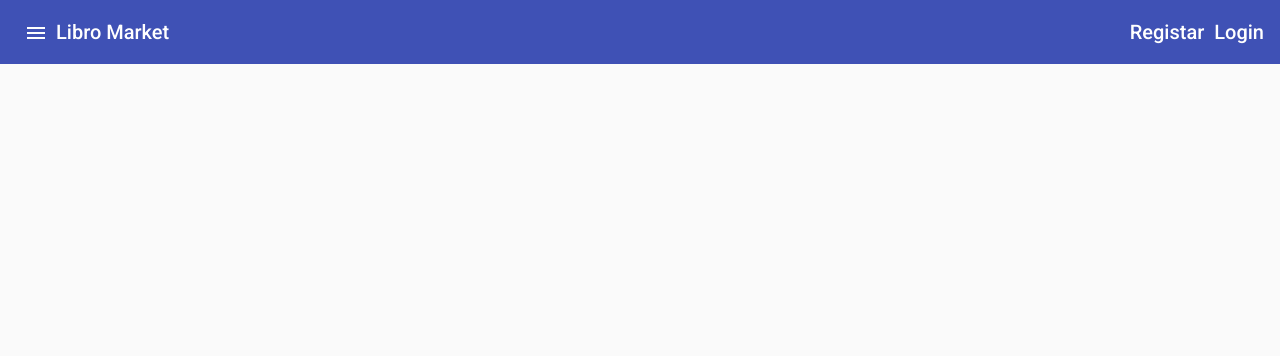
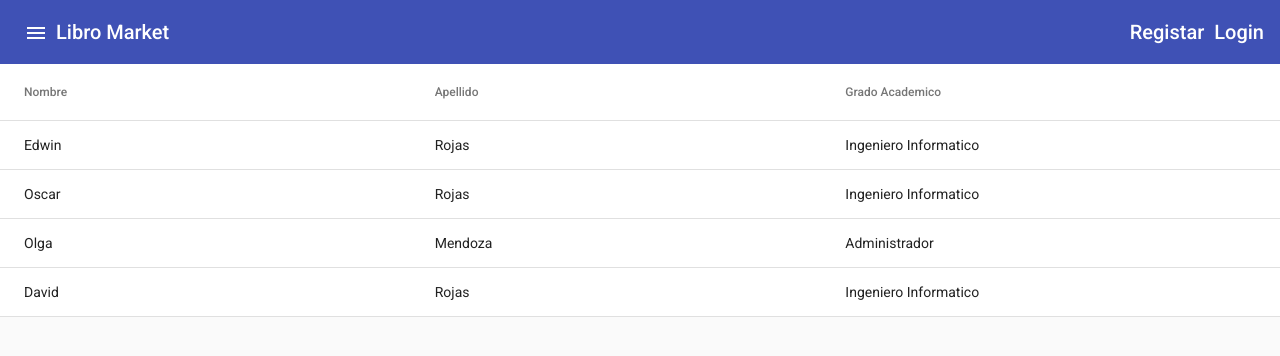
Before and after one commit to frodorix/Microservices, an Angular app in the folder Angular/my-web-app/: page /autores in a window 1280 px wide. Before the commit this address led to /. Shown: the top 356 px of the page. Built offline with nearby package versions, Linux system fonts and the light colour scheme.

Commit message:
Create table for Author list

```diff
--- a/Angular/my-web-app/src/app/app-routing.module.ts
+++ b/Angular/my-web-app/src/app/app-routing.module.ts
@@ -1,5 +1,6 @@
 import { NgModule } from '@angular/core';
 import { RouterModule, Routes } from '@angular/router';
+import { AutoresComponent } from './autores/autores.component';
 import { BooksComponent } from './books/books.component';
 import { InicioComponent } from './inicio/inicio.component';
 import { LibrosComponent } from './libros/libros.component';
@@ -13,6 +14,7 @@ const routes: Routes = [
   { path: 'registrar', component: RegisterComponent },
   { path: 'login', component: LoginComponent },
   { path: 'books', component: BooksComponent },
+  { path: 'autores', component: AutoresComponent },
 
 ];
 
--- a/Angular/my-web-app/src/app/app.module.ts
+++ b/Angular/my-web-app/src/app/app.module.ts
@@ -20,6 +20,7 @@ import { BooksComponent } from './books/books.component';
 import { BooksService } from './books/books.service';
 import { BookNuevoComponent } from './books/book-nuevo/book-nuevo.component';
 import { MAT_DATE_LOCALE } from '@angular/material/core';
+import { AutoresComponent } from './autores/autores.component';
 
 @NgModule({
   declarations: [
@@ -33,6 +34,7 @@ import { MAT_DATE_LOCALE } from '@angular/material/core';
     MenuListaComponent,
     BooksComponent,
     BookNuevoComponent,
+    AutoresComponent,
   ],
   imports: [
     BrowserModule,
--- /dev/null
+++ b/Angular/my-web-app/src/app/autores/autor.model.ts
@@ -0,0 +1,6 @@
+export interface Autor{
+  autorId:number;
+  nombre:string;
+  apellido:string;
+  gradoAcademico:string;
+}
--- /dev/null
+++ b/Angular/my-web-app/src/app/autores/autores.component.html
@@ -0,0 +1,19 @@
+<mat-table [dataSource]="dataSource" matSort>
+  <ng-container matColumnDef="nombre">
+    <mat-header-cell *matHeaderCellDef mat-sort-header>Nombre</mat-header-cell>
+    <mat-cell *matCellDef="let element">{{ element.nombre }}</mat-cell>
+  </ng-container>
+
+  <ng-container matColumnDef="apellido">
+    <mat-header-cell *matHeaderCellDef mat-sort-header>Apellido</mat-header-cell>
+    <mat-cell *matCellDef="let element">{{ element.apellido }}</mat-cell>
+  </ng-container>
+
+  <ng-container matColumnDef="gradoAcademico">
+    <mat-header-cell *matHeaderCellDef mat-sort-header>Grado Academico</mat-header-cell>
+    <mat-cell *matCellDef="let element">{{ element.gradoAcademico }}</mat-cell>
+  </ng-container>
+
+  <mat-header-row *matHeaderRowDef="desplegarColumnas"></mat-header-row>
+  <mat-row *matRowDef="let row; columns: desplegarColumnas"></mat-row>
+</mat-table>
--- /dev/null
+++ b/Angular/my-web-app/src/app/autores/autores.component.ts
@@ -0,0 +1,26 @@
+import { AfterViewInit, Component, OnInit, ViewChild } from '@angular/core';
+import { MatSort } from '@angular/material/sort';
+import { MatTableDataSource } from '@angular/material/table';
+import { Autor } from './autor.model';
+import { AutoresService } from './autores.service';
+
+@Component({
+  selector: 'app-autores',
+  templateUrl: './autores.component.html',
+  styleUrls: ['./autores.component.css'],
+})
+export class AutoresComponent implements OnInit, AfterViewInit {
+  desplegarColumnas = ['nombre', 'apellido', 'gradoAcademico'];
+  dataSource = new MatTableDataSource<Autor>();
+  @ViewChild(MatSort)
+  ordenamiento!: MatSort;
+  constructor(private autoresService: AutoresService) {}
+  ngAfterViewInit(): void {
+    this.dataSource.sort = this.ordenamiento;
+  }
+
+  ngOnInit(): void {
+    console.log(this.autoresService.obtenerAutores());
+    this.dataSource.data = this.autoresService.obtenerAutores();
+  }
+}
--- /dev/null
+++ b/Angular/my-web-app/src/app/autores/autores.service.ts
@@ -0,0 +1,39 @@
+import { Injectable } from '@angular/core';
+import { Autor } from './autor.model';
+
+@Injectable({
+  providedIn: 'root',
+})
+export class AutoresService {
+  private autoresLista: Autor[] = [
+    {
+      autorId: 1,
+      nombre: 'Edwin',
+      apellido: 'Rojas',
+      gradoAcademico: 'Ingeniero Informatico',
+    },
+    {
+      autorId: 2,
+      nombre: 'Oscar',
+      apellido: 'Rojas',
+      gradoAcademico: 'Ingeniero Informatico',
+    },
+    {
+      autorId: 3,
+      nombre: 'Olga',
+      apellido: 'Mendoza',
+      gradoAcademico: 'Administrador',
+    },
+    {
+      autorId: 4,
+      nombre: 'David',
+      apellido: 'Rojas',
+      gradoAcademico: 'Ingeniero Informatico',
+    },
+  ];
+  constructor() {}
+
+  obtenerAutores() {
+    return [...this.autoresLista];
+  }
+}
```
Also changed, not shown: Angular/my-web-app/src/app/autores/autores.component.css (added), 2 other files (tests, documents, lock files or other folders).
